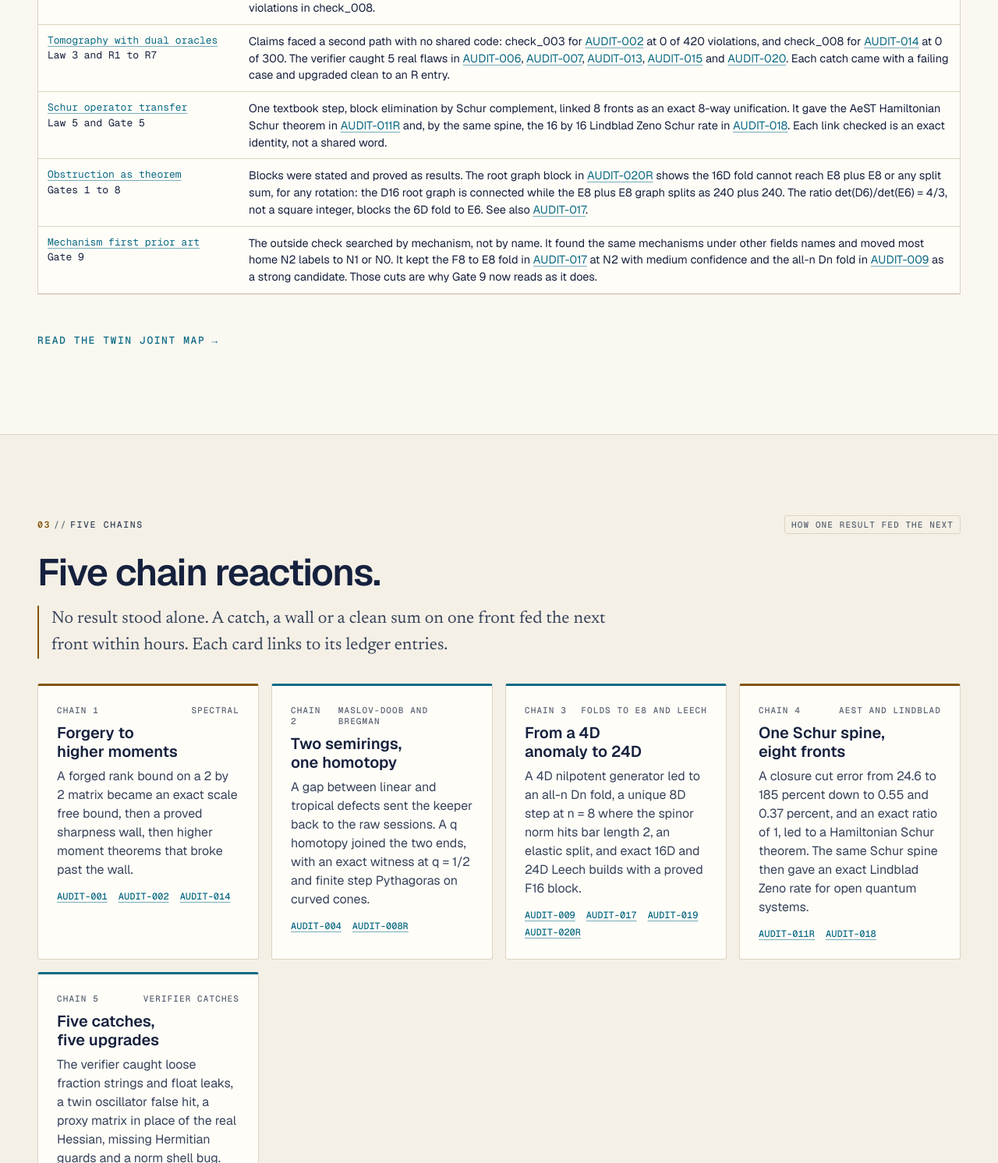
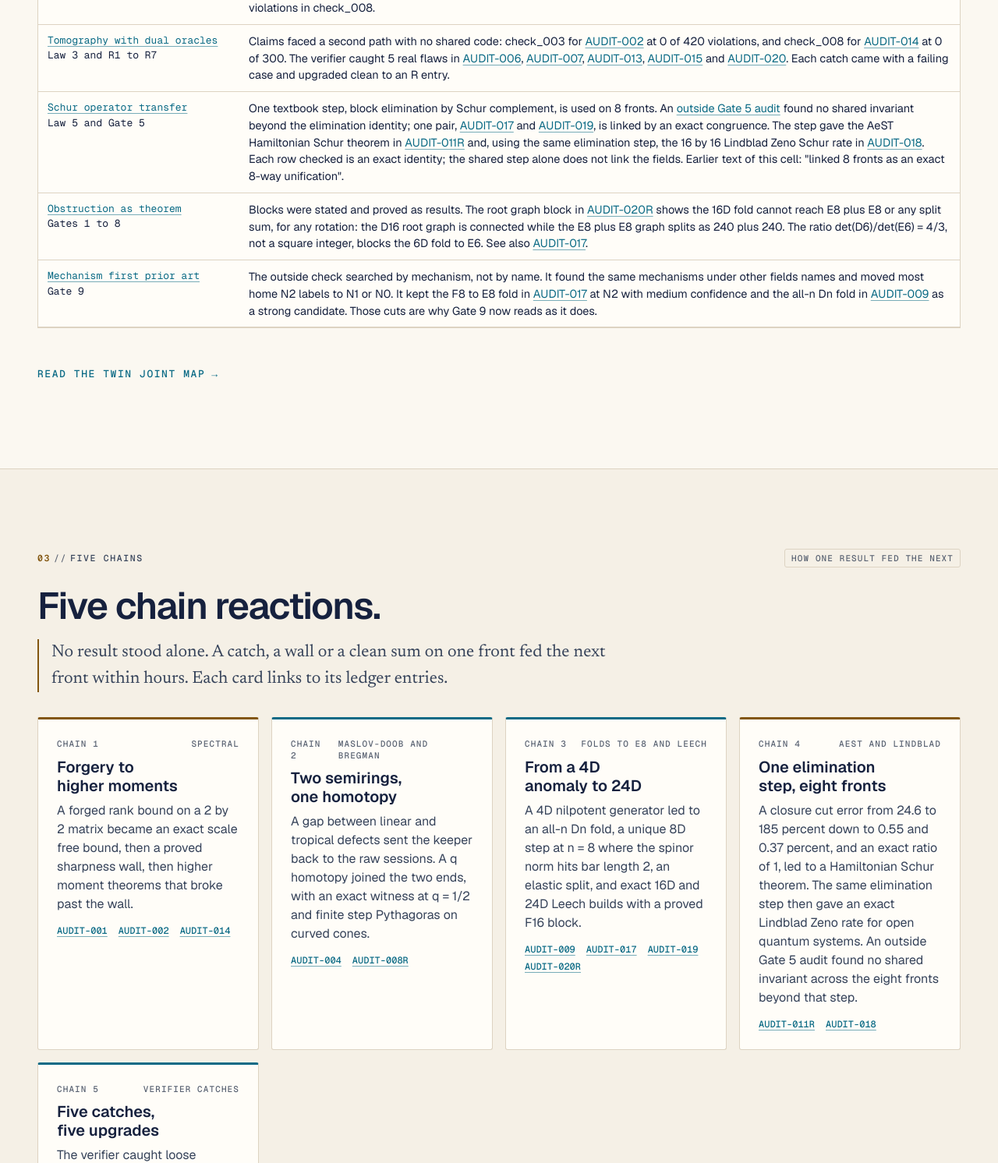
Before and after one commit to Foundation-0/aletheia, a plain HTML site: page docs/joint-map/index.html in a window 1280 px wide. Shown: the part 2303-3795 px from the top of the page at 78% size. Drawn offline with nearby package versions, Linux system fonts and the light colour scheme.

Commit message:
docs: apply cave-expedition's Gate-5 verdict to the eight-way unification wording
The Law-5 anti-smuggling checklist opened by calling the Cave
Expedition's "8-Way Exact Schur-Complement Unification" Aletheia's
highest-leverage breakthrough, the site's joint map presented it as
established, and the outside-evidence index said the Gate-5 audit was
"closed in AUDIT-085R". cave-expedition's merged outside audit
(verification/outside/gate5-unification/README.md:152-161, read at
9729839) rules that Gate 5 is not met for the eight-way claim, and
AUDIT-085R accepted its zero-discriminating-power finding (arm2 report
:104-106).

- domains/README.md: the eight-way claim becomes the checklist's
  worked negative example, with the outside audit's proposed surviving
  reading; the old sentence is quoted as history.
- docs/joint-map/index.html: "linked 8 fronts as an exact 8-way
  unification" becomes "is used on 8 fronts", the AUDIT-017/AUDIT-019
  congruence is named, "by the same spine" becomes "using the same
  elimination step", and the Chain 4 card no longer says "one Schur
  spine". "Each link checked" becomes "Each row checked", since the
  row-level identities are exact but the shared step alone does not
  link the fields.
- evidence/outside/README.md: states the verdict, the 20 rulings in
  RULINGS.json at 9729839 (G5-17 to G5-20 added by the Law 2b pass),
  and that the outside audit re-ruled AUDIT-085R's Theorems A and B
  within narrower scopes (G5-07 for n >= 3, refuted at n = 2; G5-10
  and G5-13 under val(K_BB) >= 1) without restoring the eight-way
  claim. The earlier index wording is kept, quoted.
- THEORY.md and the case-study headings (cave Chain 4, Wave-2
  ten-way, Round-3 fifteen-way) get a short pointer to the verdict;
  the ten-way note says the audit did not rule on that list as such.

AUDIT-085R's further M2 Fisher-Schur link is not cited: its evidence
is not on cave main.

Source of the idea: cave-expedition cross-pollination proposal P3,
with the skeptic's three wording changes; "proved" in the skeptic's
index wording is given as "offered as proofs ... re-ruled" to keep the
ruling attributed to the outside audit.

Co-Authored-By: Claude Opus 5.5 <noreply@anthropic.com>
Claude-Session: https://claude.ai/code/session_01QwrvNfAKPn7YrLjb9gFc3X

```diff
--- a/docs/joint-map/index.html
+++ b/docs/joint-map/index.html
@@ -91,7 +91,7 @@
           </tr>
           <tr>
             <td><a href="../method/#laws">Schur operator transfer</a><br>Law 5 and Gate 5</td>
-            <td>One textbook step, block elimination by Schur complement, linked 8 fronts as an exact 8-way unification. It gave the AeST Hamiltonian Schur theorem in <a href="https://foundation-0.github.io/cave-expedition/ledger/#audit-011">AUDIT-011R</a> and, by the same spine, the 16 by 16 Lindblad Zeno Schur rate in <a href="https://foundation-0.github.io/cave-expedition/ledger/#audit-018">AUDIT-018</a>. Each link checked is an exact identity, not a shared word.</td>
+            <td>One textbook step, block elimination by Schur complement, is used on 8 fronts. An <a href="https://github.com/Foundation-0/cave-expedition/tree/main/verification/outside/gate5-unification">outside Gate 5 audit</a> found no shared invariant beyond the elimination identity; one pair, <a href="https://foundation-0.github.io/cave-expedition/ledger/#audit-017">AUDIT-017</a> and <a href="https://foundation-0.github.io/cave-expedition/ledger/#audit-019">AUDIT-019</a>, is linked by an exact congruence. The step gave the AeST Hamiltonian Schur theorem in <a href="https://foundation-0.github.io/cave-expedition/ledger/#audit-011">AUDIT-011R</a> and, using the same elimination step, the 16 by 16 Lindblad Zeno Schur rate in <a href="https://foundation-0.github.io/cave-expedition/ledger/#audit-018">AUDIT-018</a>. Each row checked is an exact identity; the shared step alone does not link the fields. Earlier text of this cell: "linked 8 fronts as an exact 8-way unification".</td>
           </tr>
           <tr>
             <td><a href="../method/#gates">Obstruction as theorem</a><br>Gates 1 to 8</td>
@@ -134,8 +134,8 @@
       </article>
       <article class="card" data-reveal style="--acc:var(--bio)">
         <p class="kick"><span>Chain 4</span><span>AeST and Lindblad</span></p>
-        <h3>One Schur spine, eight fronts</h3>
-        <p class="dek">A closure cut error from 24.6 to 185 percent down to 0.55 and 0.37 percent, and an exact ratio of 1, led to a Hamiltonian Schur theorem. The same Schur spine then gave an exact Lindblad Zeno rate for open quantum systems.</p>
+        <h3>One elimination step, eight fronts</h3>
+        <p class="dek">A closure cut error from 24.6 to 185 percent down to 0.55 and 0.37 percent, and an exact ratio of 1, led to a Hamiltonian Schur theorem. The same elimination step then gave an exact Lindblad Zeno rate for open quantum systems. An outside Gate 5 audit found no shared invariant across the eight fronts beyond that step.</p>
         <p class="links"><a href="https://foundation-0.github.io/cave-expedition/ledger/#audit-011">AUDIT-011R</a><a href="https://foundation-0.github.io/cave-expedition/ledger/#audit-018">AUDIT-018</a></p>
       </article>
       <article class="card" data-reveal style="--acc:var(--dig)">
```
Also changed, not shown: 7 other files.
